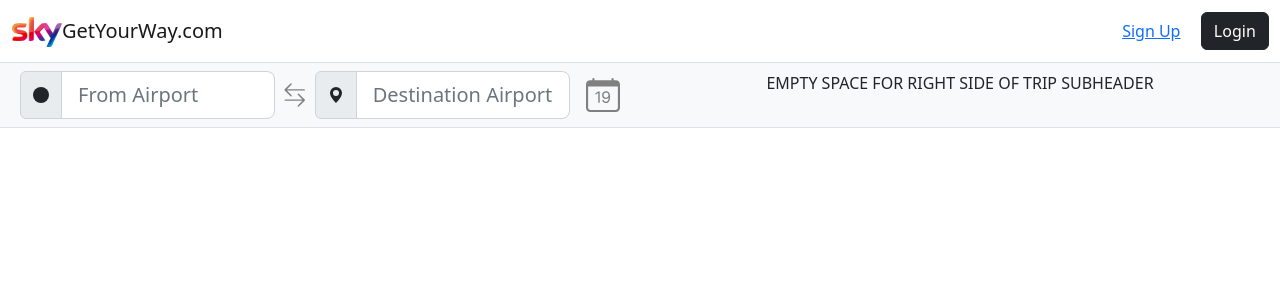
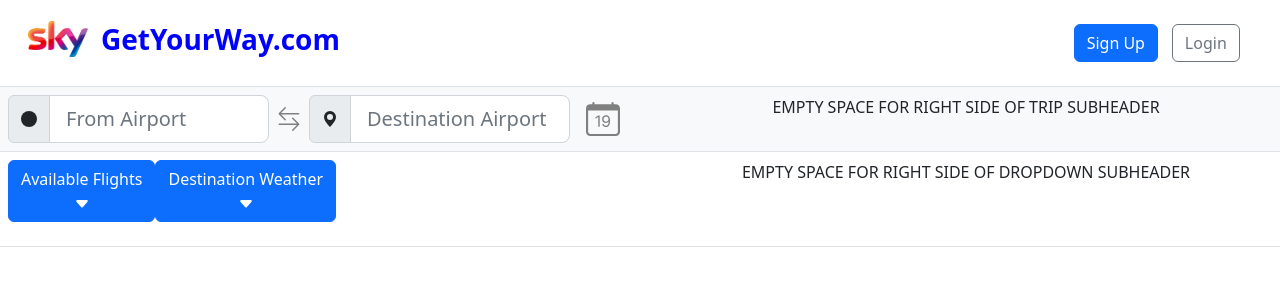
Before and after one commit to sam0jones0/GetYourWay-SMHL, a React (Create React App) app in the folder src/main/getyourway-front/: page / in a window 1280 px wide. Shown: the top 300 px of the page. Built offline with nearby package versions, Linux system fonts and the light colour scheme; no server answers.

Commit message:
Add dropdowns. Further cleanup on header

```diff
--- a/src/main/getyourway-front/src/App.css
+++ b/src/main/getyourway-front/src/App.css
@@ -11,6 +11,13 @@
   .App-logo {
     animation: App-logo-spin infinite 20s linear;
   }
+}
+
+.navbar-brand h3 {
+  color: blue;
+  font-weight: bold;
+  margin-top: 2px;
+  margin-left: 5px;
 }
 
 .App-header {
--- a/src/main/getyourway-front/src/Components/Header.jsx
+++ b/src/main/getyourway-front/src/Components/Header.jsx
@@ -5,21 +5,27 @@ import { Link } from "react-router-dom";
 
 const Header = () => {
   return (
-    <nav class="navbar">
-      <div class="container-fluid d-flex align-items-md-center">
-        <a class="navbar-brand" href="/">
+    <nav class="navbar p-3">
+      <div class="container-fluid d-flex align-items-md-center overflow-hidden">
+        <a class="navbar-brand d-flex" href="/">
           <img
             src={logo}
             alt="Logo"
-            width="50px"
-            height="30px"
+            width="60px"
+            height="36px"
             class="d-inline-block align-text-top"
           />
-          GetYourWay.com
+          <h3 class="ps-2" color="blue">
+            GetYourWay.com
+          </h3>
         </a>
-        <div className="m-1 row align-items-md-center">
-          <a class="nav-link col-md-6" style={{}}>
-            {<Link to="/signup">Sign Up</Link>}
+        <div className="row align-items-md-center me-1">
+          <a class="nav-link col-md-6 " style={{}}>
+            {
+              <Link to="/signup">
+                <button className="btn btn-primary">Sign Up</button>
+              </Link>
+            }
           </a>
           <div className="col-md-6">
             <LoginLogoutButton />
--- a/src/main/getyourway-front/src/Components/LoginLogoutButton/LoginLogoutButton.jsx
+++ b/src/main/getyourway-front/src/Components/LoginLogoutButton/LoginLogoutButton.jsx
@@ -1,11 +1,10 @@
 //import './LoginLogoutButton.css';
-import { getDefaultNormalizer } from '@testing-library/react';
-import { useState, useEffect } from 'react';
+import { getDefaultNormalizer } from "@testing-library/react";
+import { useState, useEffect } from "react";
 import { Link } from "react-router-dom";
-import { useNavigate } from 'react-router-dom';
+import { useNavigate } from "react-router-dom";
 
 function LoginLogoutButton() {
-
   // States
   const [authenticated, setAuthenticated] = useState(false);
   let navigate = useNavigate();
@@ -13,37 +12,39 @@ function LoginLogoutButton() {
   // Refresh page after login redirect (hacky)
   const refreshPage = () => {
     navigate(0);
-    }
+  };
 
   // Check authentication
   useEffect(() => {
     const checkAuthentication = async () => {
       // Make Get request
-            let response = await fetch('/api/auth/isUserAuthenticated', {
-                method: "GET"
+      let response = await fetch("/api/auth/isUserAuthenticated", {
+        method: "GET",
       });
       // Process response
       if (response.status == 401) {
         setAuthenticated(false);
-            } else if(response.status == 200) {
+      } else if (response.status == 200) {
         setAuthenticated(true);
       }
-        }
+    };
     checkAuthentication();
-
   }, [authenticated]);
 
   // Conditional login/logout links
   let authLink;
   if (authenticated) {
-        authLink = <button className="btn btn-dark" onClick={handleLogout}>Logout</button>
+    authLink = (
+      <button className="btn btn-outline-secondary" onClick={handleLogout}>
+        Logout
+      </button>
+    );
   } else {
-        authLink =  <Link to="/login">
-                        <button className="btn btn-dark">
-                            Login
-                        </button>
+    authLink = (
+      <Link to="/login">
+        <button className="btn btn-outline-secondary">Login</button>
       </Link>
-
+    );
   }
 
   // Logout Event
@@ -52,25 +53,21 @@ function LoginLogoutButton() {
     try {
       logoutUser();
       setAuthenticated(false);
-            navigate('/');
-        } catch(error) {
+      navigate("/");
+    } catch (error) {
       console.log(error);
     }
   }
 
   // Logout Get Request
   const logoutUser = async () => {
+    // Make Get request
+    let response = await fetch("/api/auth/logout", {
+      method: "GET",
+    });
+  };
 
-        // Make Get request
-        let response = await fetch('/api/auth/logout', {
-            method: "GET"
-        });
-    }
-
-
-    return (
-        authLink
-    )
+  return authLink;
 }
 
 export default LoginLogoutButton;
--- a/src/main/getyourway-front/src/Components/Trip/Dropdowns/Dropdowns.jsx
+++ b/src/main/getyourway-front/src/Components/Trip/Dropdowns/Dropdowns.jsx
@@ -11,3 +11,5 @@ function Dropdowns() {
     </>
   );
 }
+
+export default Dropdowns;
--- a/src/main/getyourway-front/src/Components/Trip/Dropdowns/DropdownsChildComponents/FlightTimes.jsx
+++ b/src/main/getyourway-front/src/Components/Trip/Dropdowns/DropdownsChildComponents/FlightTimes.jsx
@@ -1,5 +1,41 @@
 import React, { useEffect } from "react";
 
 function FlightTimes() {
-  return <></>;
+  return (
+    <>
+      <p>
+        <button
+          class="btn btn-primary"
+          type="button"
+          data-bs-toggle="collapse"
+          data-bs-target="#collapseExample"
+          aria-expanded="false"
+          aria-controls="collapseExample"
+        >
+          Available Flights
+          <div>
+            <svg
+              xmlns="http://www.w3.org/2000/svg"
+              width="16"
+              height="16"
+              fill="currentColor"
+              class="bi bi-caret-down-fill"
+              viewBox="0 0 16 16"
+            >
+              <path d="M7.247 11.14 2.451 5.658C1.885 5.013 2.345 4 3.204 4h9.592a1 1 0 0 1 .753 1.659l-4.796 5.48a1 1 0 0 1-1.506 0z" />
+            </svg>
+          </div>
+        </button>
+      </p>
+      <div class="collapse" id="collapseExample">
+        <div class="card card-body">
+          Some placeholder content for the collapse component. This panel is
+          hidden by default but revealed when the user activates the relevant
+          trigger.
+        </div>
+      </div>
+    </>
+  );
 }
+
+export default FlightTimes;
--- a/src/main/getyourway-front/src/Components/Trip/Dropdowns/DropdownsChildComponents/WeatherForecast.jsx
+++ b/src/main/getyourway-front/src/Components/Trip/Dropdowns/DropdownsChildComponents/WeatherForecast.jsx
@@ -1,5 +1,41 @@
 import React, { useEffect } from "react";
 
 function WeatherForecast() {
-  return <></>;
+  return (
+    <>
+      <p>
+        <button
+          class="btn btn-primary"
+          type="button"
+          data-bs-toggle="collapse"
+          data-bs-target="#collapseExample"
+          aria-expanded="false"
+          aria-controls="collapseExample"
+        >
+          Destination Weather
+          <div>
+            <svg
+              xmlns="http://www.w3.org/2000/svg"
+              width="16"
+              height="16"
+              fill="currentColor"
+              class="bi bi-caret-down-fill"
+              viewBox="0 0 16 16"
+            >
+              <path d="M7.247 11.14 2.451 5.658C1.885 5.013 2.345 4 3.204 4h9.592a1 1 0 0 1 .753 1.659l-4.796 5.48a1 1 0 0 1-1.506 0z" />
+            </svg>
+          </div>
+        </button>
+      </p>
+      <div class="collapse" id="collapseExample">
+        <div class="card card-body">
+          Some placeholder content for the collapse component. This panel is
+          hidden by default but revealed when the user activates the relevant
+          trigger.
+        </div>
+      </div>
+    </>
+  );
 }
+
+export default WeatherForecast;
--- a/src/main/getyourway-front/src/Components/Trip/Trip.jsx
+++ b/src/main/getyourway-front/src/Components/Trip/Trip.jsx
@@ -1,6 +1,7 @@
 import { useState } from "react";
 import "./Trip.css";
 import TripSubheader from "./TripSubheader/TripSubheader";
+import Dropdowns from "./Dropdowns/Dropdowns";
 
 export default function Trip() {
   const [userLocation, setUserLocation] = useState([]);
@@ -10,6 +11,7 @@ export default function Trip() {
   const [tripDate, setTripDate] = useState(new Date());
 
   return (
+    <>
       <TripSubheader
         userLocation={userLocation}
         setUserLocation={setUserLocation}
@@ -22,5 +24,6 @@ export default function Trip() {
         tripDateProp={tripDate}
         setTripDate={setTripDate}
       />
+    </>
   );
 }
--- a/src/main/getyourway-front/src/Components/Trip/TripSubheader/TripSubheader.jsx
+++ b/src/main/getyourway-front/src/Components/Trip/TripSubheader/TripSubheader.jsx
@@ -1,13 +1,14 @@
 import ToAirport from "./TripChildComponents/ToAirport";
 import FromAirport from "./TripChildComponents/FromAirport";
 import SelectDate from "./TripChildComponents/SelectDate";
+import Dropdowns from "../Dropdowns/Dropdowns";
 
 function TripSubheader(props) {
   return (
-    <div class="container-fluid border-top border-bottom bg-light">
-      <div class="row">
-        <div className="subheaderItems col-md-6">
-          <div class="d-flex flex-row align-items-md-center">
+    <div class="container-fluid border-top p-0 overflow-hidden">
+      <div class="container-fluid p-0">
+        <div class="row row-cols-2 d-flex">
+          <div class="col-md-6 bg-light border-bottom subheaderItems d-flex align-items-md-center">
             <div class="p-2">
               <FromAirport
                 nearbyAirports={props.nearbyAirports}
@@ -37,7 +38,6 @@ function TripSubheader(props) {
                 setDestinationAirport={props.setDestinationAirport}
               />
             </div>
-
             <div class="p-2 ps-2">
               <SelectDate
                 tripDateProp={props.tripDate}
@@ -45,10 +45,28 @@ function TripSubheader(props) {
               />
             </div>
           </div>
+          <div class="col-md-6 p-2 bg-light border-bottom">
+            <p>EMPTY SPACE FOR RIGHT SIDE OF TRIP SUBHEADER</p>
+          </div>
+          <div class="col-md-6 subheaderItems d-flex align-items-md-center">
+            <div class="p-2 d-flex align-items-md-center">
+              <Dropdowns />
+            </div>
+          </div>
+
+          <div class="col-md-6 p-2">
+            <p>EMPTY SPACE FOR RIGHT SIDE OF DROPDOWN SUBHEADER</p>
+          </div>
         </div>
-        <div class="col-md-6 p-2">
-          <p>EMPTY SPACE FOR RIGHT SIDE OF TRIP SUBHEADER</p>
+      </div>
+
+      <div class="row bg-light border-bottom">
+        <div className="subheaderItems col-md-6">
+          <div class="d-flex flex-row align-items-md-center"></div>
         </div>
+      </div>
+      <div class="row">
+        <div className="col-md-6"></div>
       </div>
     </div>
   );
```
Lines whose indentation alone changed are shown as unchanged.
